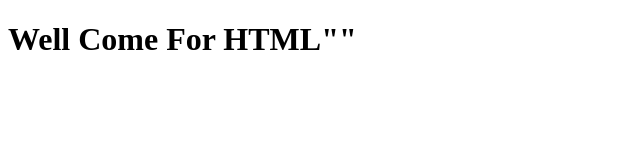
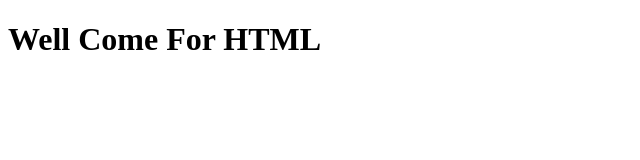
Before and after one commit to shankar1906/HTML-Repo, a plain HTML site: page index.html in a window 1280 px wide. Shown: the full height of the page, 0-640 px from the left. Drawn offline with Linux system fonts and the light colour scheme.

Commit message:
Update index.html

```diff
--- a/index.html
+++ b/index.html
@@ -6,6 +6,6 @@
     <title>HTML</title>
 </head>
 <body>
-    <h1>Well Come For HTML""</h1>
+    <h1>Well Come For HTML</h1>
 </body>
 </html>
```
